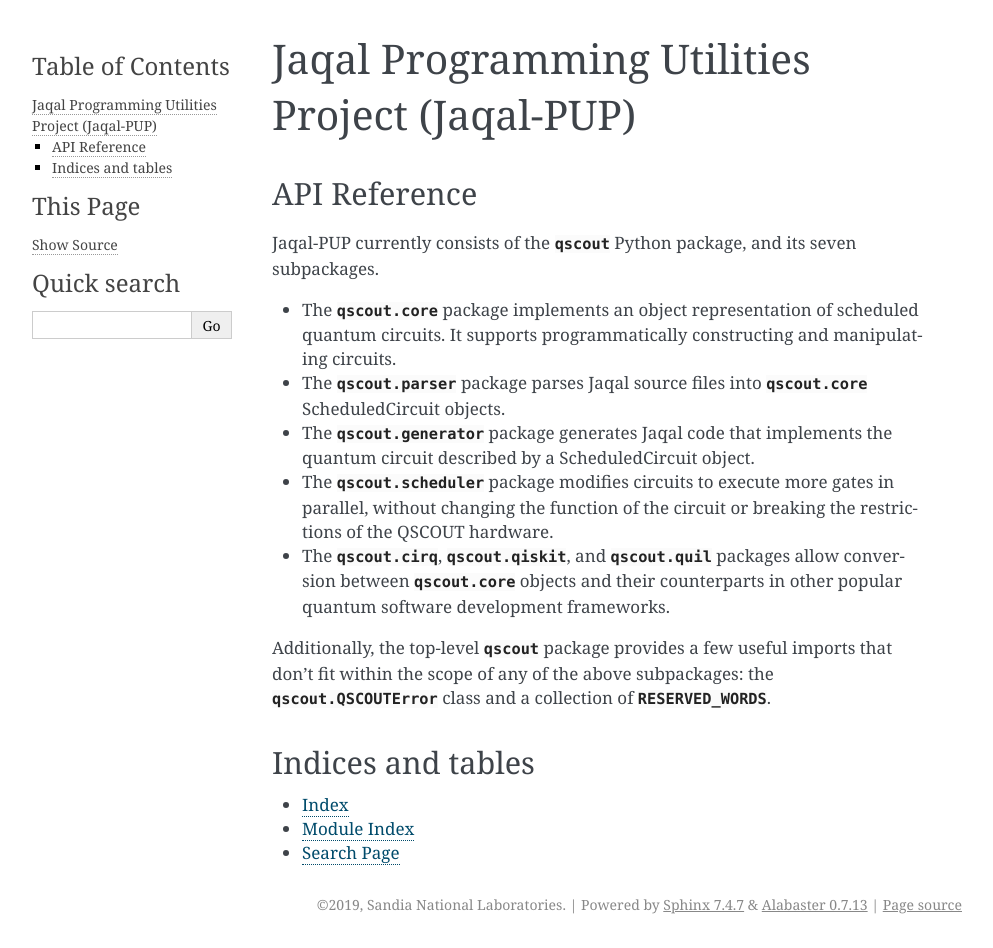
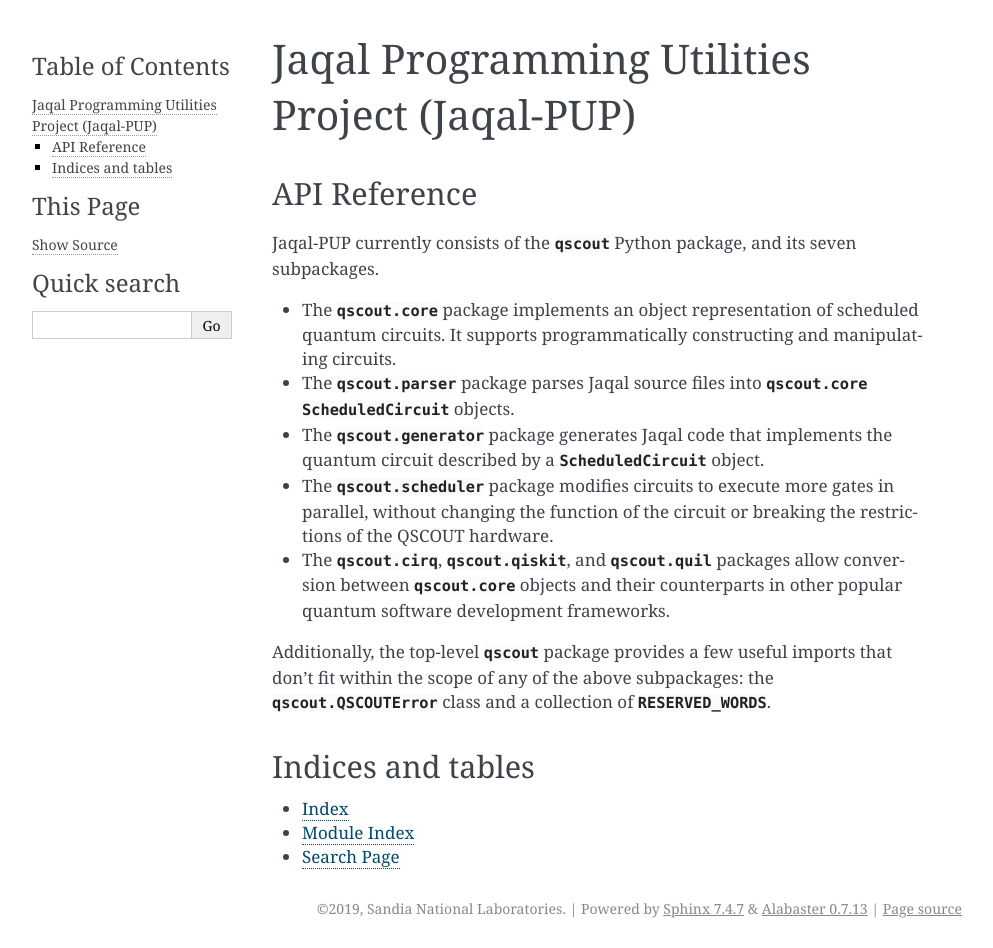
Before and after one commit to haikusw/jaqalpaq, a Sphinx documentation site: the page built from docs/index.rst, in a window 1280 px wide. Shown: the whole page, without its empty margins (148-1141 px from the left). Built offline with Sphinx 7.4.7, drawn with Linux system fonts in a browser that asks for light colours; part of the change alters nothing that is shown.

```diff
--- a/docs/index.rst
+++ b/docs/index.rst
@@ -15,8 +15,8 @@ API Reference
 Jaqal-PUP currently consists of the :mod:`qscout` Python package, and its seven subpackages.
 
 * The :mod:`qscout.core` package implements an object representation of scheduled quantum circuits. It supports programmatically constructing and manipulating circuits.
-* The :mod:`qscout.parser` package parses Jaqal source files into :mod:`qscout.core` ScheduledCircuit objects.
-* The :mod:`qscout.generator` package generates Jaqal code that implements the quantum circuit described by a ScheduledCircuit object.
+* The :mod:`qscout.parser` package parses Jaqal source files into :mod:`qscout.core` :class:`ScheduledCircuit` objects.
+* The :mod:`qscout.generator` package generates Jaqal code that implements the quantum circuit described by a :class:`ScheduledCircuit` object.
 * The :mod:`qscout.scheduler` package modifies circuits to execute more gates in parallel, without changing the function of the circuit or breaking the restrictions of the QSCOUT hardware.
 * The :mod:`qscout.cirq`, :mod:`qscout.qiskit`, and :mod:`qscout.quil` packages allow conversion between :mod:`qscout.core` objects and their counterparts in other popular quantum software development frameworks.
 
```
